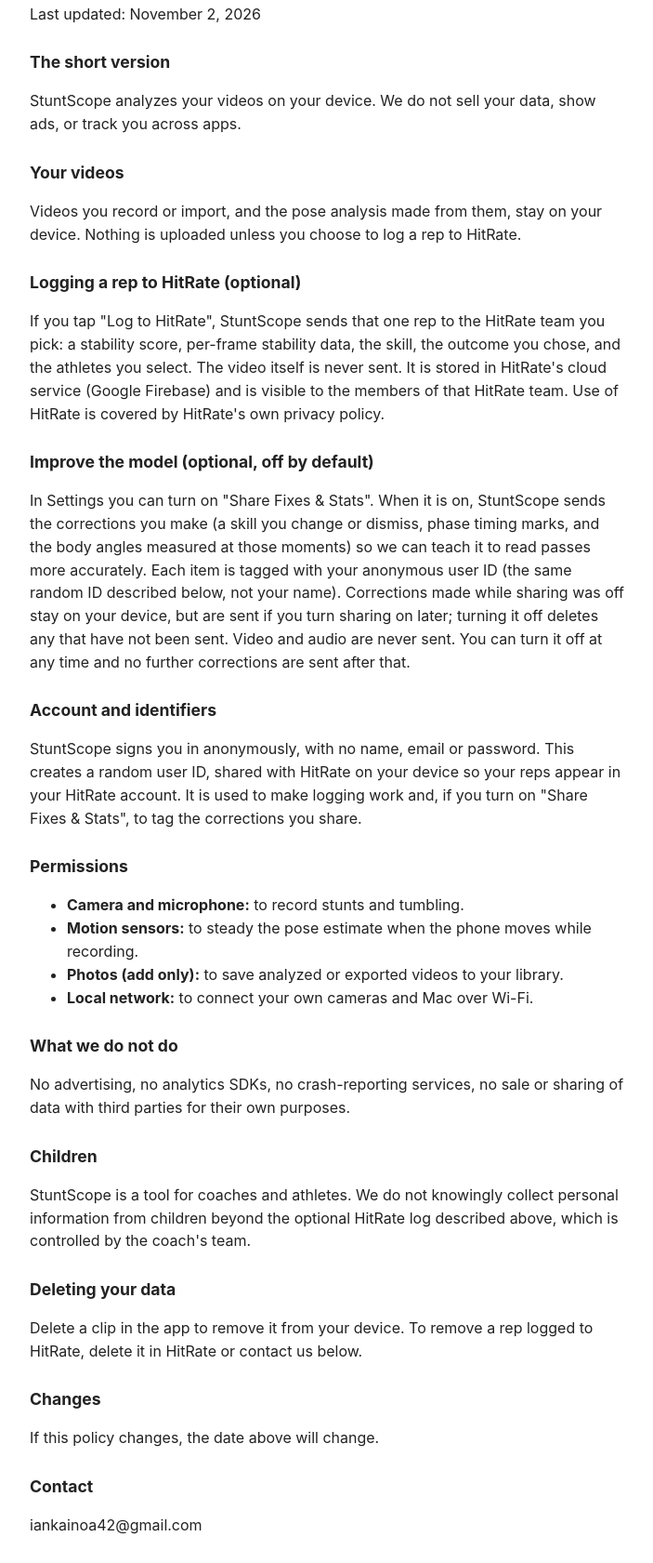
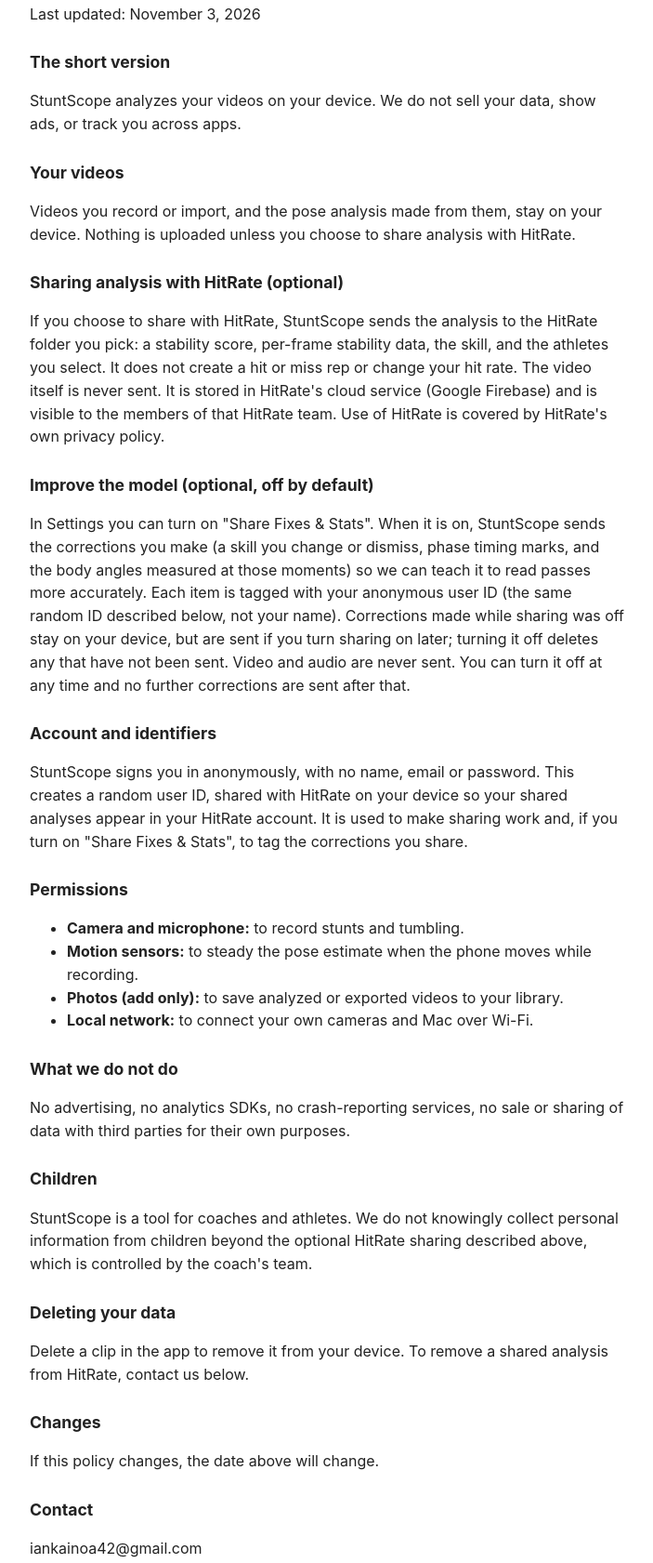
Before and after one commit to IanKainoa42/HitRate, a plain HTML site: page stuntscope-privacy.html in a window 1280 px wide. Shown: the part 86-1767 px from the top of the page at 93% size, without its empty margins (288-991 px from the left). Drawn offline with Linux system fonts and the light colour scheme.

Commit message:
Describe stats-only StuntScope sharing

```diff
--- a/stuntscope-privacy.html
+++ b/stuntscope-privacy.html
@@ -4,22 +4,22 @@
 <style>body{font:16px/1.55 -apple-system,system-ui,sans-serif;max-width:40rem;margin:2rem auto;padding:0 1rem;color:#222}h1{font-size:1.6rem}h2{font-size:1.1rem;margin-top:1.6rem}</style>
 </head><body>
 <h1>StuntScope Privacy Policy</h1>
-<p>Last updated: November 2, 2026</p>
+<p>Last updated: November 3, 2026</p>
 
 <h2>The short version</h2>
 <p>StuntScope analyzes your videos on your device. We do not sell your data, show ads, or track you across apps.</p>
 
 <h2>Your videos</h2>
-<p>Videos you record or import, and the pose analysis made from them, stay on your device. Nothing is uploaded unless you choose to log a rep to HitRate.</p>
+<p>Videos you record or import, and the pose analysis made from them, stay on your device. Nothing is uploaded unless you choose to share analysis with HitRate.</p>
 
-<h2>Logging a rep to HitRate (optional)</h2>
-<p>If you tap "Log to HitRate", StuntScope sends that one rep to the HitRate team you pick: a stability score, per-frame stability data, the skill, the outcome you chose, and the athletes you select. The video itself is never sent. It is stored in HitRate's cloud service (Google Firebase) and is visible to the members of that HitRate team. Use of HitRate is covered by HitRate's own privacy policy.</p>
+<h2>Sharing analysis with HitRate (optional)</h2>
+<p>If you choose to share with HitRate, StuntScope sends the analysis to the HitRate folder you pick: a stability score, per-frame stability data, the skill, and the athletes you select. It does not create a hit or miss rep or change your hit rate. The video itself is never sent. It is stored in HitRate's cloud service (Google Firebase) and is visible to the members of that HitRate team. Use of HitRate is covered by HitRate's own privacy policy.</p>
 
 <h2>Improve the model (optional, off by default)</h2>
 <p>In Settings you can turn on "Share Fixes &amp; Stats". When it is on, StuntScope sends the corrections you make (a skill you change or dismiss, phase timing marks, and the body angles measured at those moments) so we can teach it to read passes more accurately. Each item is tagged with your anonymous user ID (the same random ID described below, not your name). Corrections made while sharing was off stay on your device, but are sent if you turn sharing on later; turning it off deletes any that have not been sent. Video and audio are never sent. You can turn it off at any time and no further corrections are sent after that.</p>
 
 <h2>Account and identifiers</h2>
-<p>StuntScope signs you in anonymously, with no name, email or password. This creates a random user ID, shared with HitRate on your device so your reps appear in your HitRate account. It is used to make logging work and, if you turn on "Share Fixes &amp; Stats", to tag the corrections you share.</p>
+<p>StuntScope signs you in anonymously, with no name, email or password. This creates a random user ID, shared with HitRate on your device so your shared analyses appear in your HitRate account. It is used to make sharing work and, if you turn on "Share Fixes &amp; Stats", to tag the corrections you share.</p>
 
 <h2>Permissions</h2>
 <ul>
@@ -33,10 +33,10 @@
 <p>No advertising, no analytics SDKs, no crash-reporting services, no sale or sharing of data with third parties for their own purposes.</p>
 
 <h2>Children</h2>
-<p>StuntScope is a tool for coaches and athletes. We do not knowingly collect personal information from children beyond the optional HitRate log described above, which is controlled by the coach's team.</p>
+<p>StuntScope is a tool for coaches and athletes. We do not knowingly collect personal information from children beyond the optional HitRate sharing described above, which is controlled by the coach's team.</p>
 
 <h2>Deleting your data</h2>
-<p>Delete a clip in the app to remove it from your device. To remove a rep logged to HitRate, delete it in HitRate or contact us below.</p>
+<p>Delete a clip in the app to remove it from your device. To remove a shared analysis from HitRate, contact us below.</p>
 
 <h2>Changes</h2>
 <p>If this policy changes, the date above will change.</p>
```
